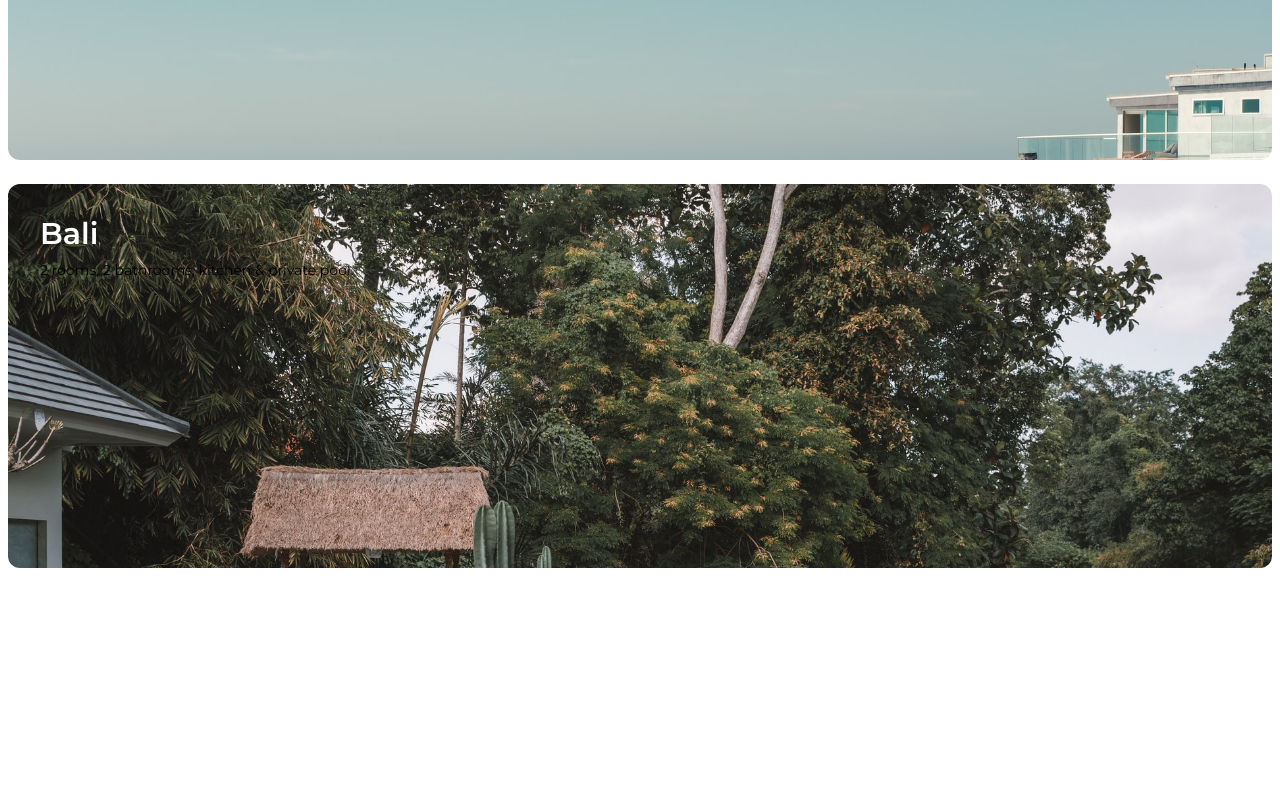
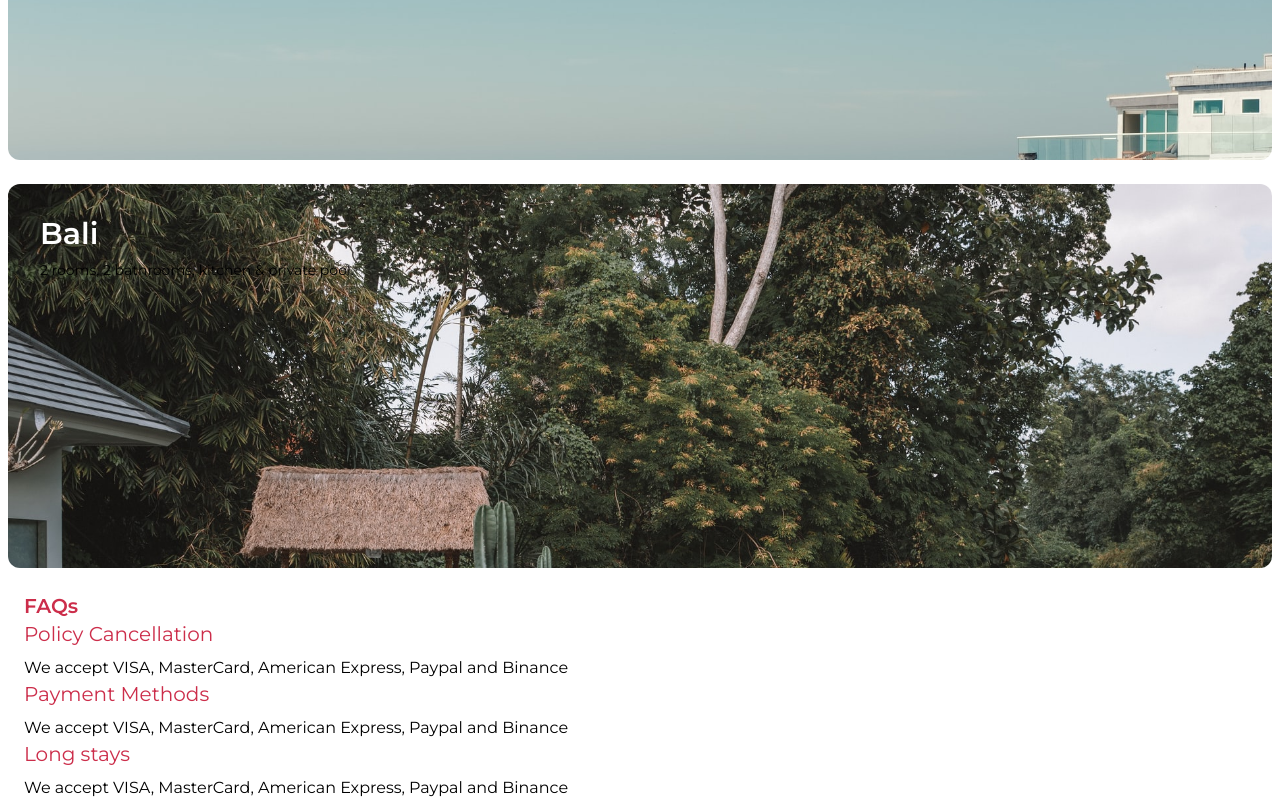
Before and after one commit to ABeltran516/Travels_on_Tailwind, a website: page public/index.html in a window 1280 px wide. Shown: the part 1932-2732 px from the top of the page. Before the commit the page ends 2500 px from the top, so only its background shows below. Drawn offline with Linux system fonts and the light colour scheme.

Commit message:
Fix: section principal de h-screen a => h-auto. Style: Seccion FAQs añadida

```diff
--- a/public/index.html
+++ b/public/index.html
@@ -13,7 +13,7 @@
 <body class="font-Montserrat">
     <nav></nav>
     <div id="Tab_bar"></div>
-    <section class="w-full h-screen">
+    <section class="w-full h-auto">
         <div id="Home">
             <div class="w-full h-3/4">
                 <div class="w-full h-full flex flex-col absolute space-y-96 py-4 items-center ">
@@ -98,6 +98,28 @@
                 </div>
             </div>
         </div>
+        <div class="w-full h-full" id="FAQs">
+            <div class="w-full h-full flex flex-col space-y-4 px-6">
+                <p class="text-xl text-primary font-semibold mt-6">FAQs</p>
+
+                <div>
+                    <p class="text-xl font-medium text-primary">Policy Cancellation</p>
+                    <p class="text-md pt-2">We accept VISA, MasterCard, American Express, Paypal and Binance</p>
+                </div>
+
+                <div>
+                    <p class="text-xl font-medium text-primary">Payment Methods</p>
+                    <p class="text-md pt-2">We accept VISA, MasterCard, American Express, Paypal and Binance</p>
+                </div>
+
+                <div>
+                    <p class="text-xl font-medium text-primary">Long stays</p>
+                    <p class="text-md pt-2">We accept VISA, MasterCard, American Express, Paypal and Binance</p>
+                </div>
+
+            </div>
+        </div>
+
     </section>
     <footer>
 
```
